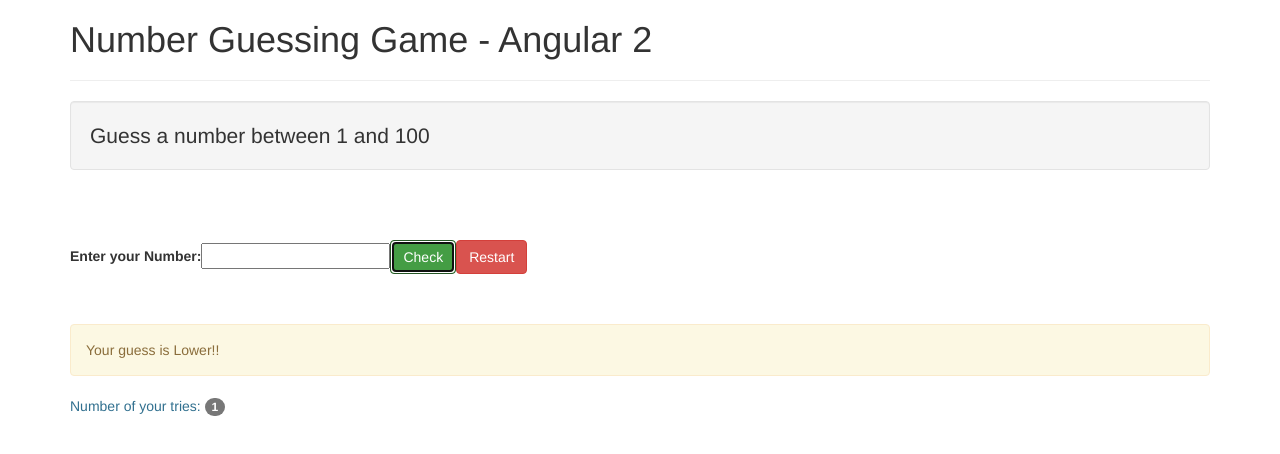
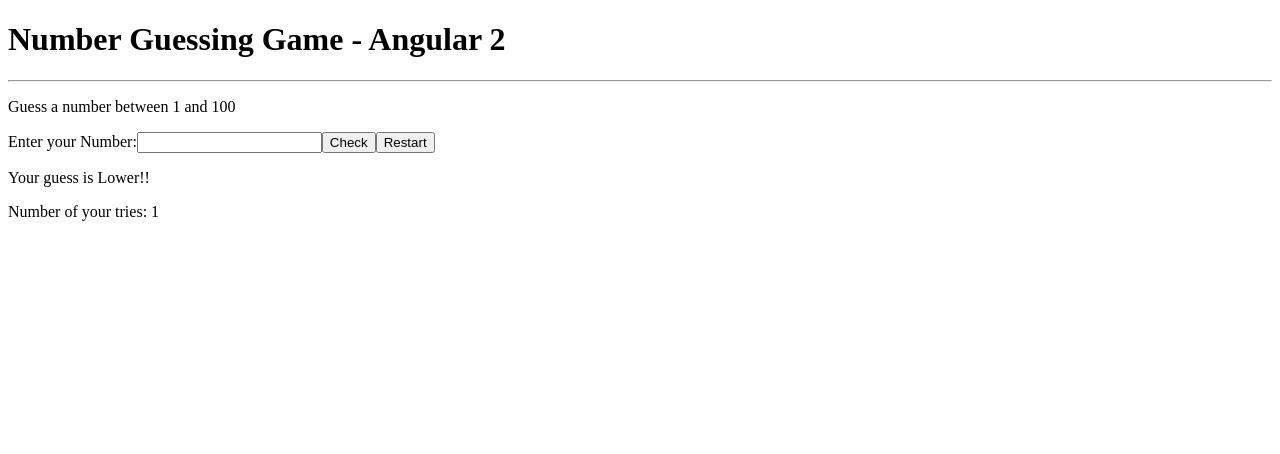
Before and after one commit to ryanzam/angular-guessing-game, an Angular app: page / in a window 1280 px wide. Both pictures are taken after a click on the button "Check". Shown: the top 454 px of the page. Built offline with nearby package versions, Linux system fonts and the light colour scheme.

Commit message:
some changes

```diff
--- a/src/app/guess-num/guess-num.component.html
+++ b/src/app/guess-num/guess-num.component.html
@@ -2,25 +2,25 @@
   <h1>Number Guessing Game - Angular 2</h1>
   <hr>
 
-  <p class="well lead">Guess a number between 1 and 100</p>
+  <p>Guess a number between 1 and 100</p>
 
-  <div class="main">
+  <div>
     <label for="">Enter your Number:</label>
 
     <input type="number" [value]="guessedNo" (input)="guessedNo=$event.target.value">
 
-    <button class="btn btn-success" (click)="checkNum()">Check</button>
+    <button  (click)="checkNum()">Check</button>
 
-    <button class="btn btn-danger" (click)="ngOnInit()">Restart</button>
+    <button  (click)="ngOnInit()">Restart</button>
 
   </div>
 
     <div>
-      <p *ngIf="difference<0" class="alert alert-warning">Your Guess is Higher!!</p>
+      <p *ngIf="difference<0" >Your Guess is Higher!!</p>
 
-      <p *ngIf="difference>0" class="alert alert-warning">Your guess is Lower!!</p>
+      <p *ngIf="difference>0" >Your guess is Lower!!</p>
 
-      <p *ngIf="difference===0" class="alert alert-success">Congrats!! you got it :))</p>
+      <p *ngIf="difference===0">Congrats!! you got it :))</p>
     </div>
 
   <p class="text-info">Number of your tries:
--- a/src/app/guess-num/guess-num.component.ts
+++ b/src/app/guess-num/guess-num.component.ts
@@ -19,10 +19,14 @@ export class GuessNumComponent implements OnInit {
     this.noOfTries = this.noOfTries +1;
 
     this.difference = this.originalNo - this.guessedNo;
-
-
   }
 
+  restart(){
+    this.originalNo= Math.floor((Math.random()*100) +1);
+    this.noOfTries = 0;
+    this.guessedNo = null;
+    this.difference = null;
+  }
 
   ngOnInit() {
     this.originalNo= Math.floor((Math.random()*100) +1);
--- a/src/index.html
+++ b/src/index.html
@@ -7,8 +7,7 @@
 
   <meta name="viewport" content="width=device-width, initial-scale=1">
   <link rel="icon" type="image/x-icon" href="favicon.ico">
-  <link rel="stylesheet" href="http://netdna.bootstrapcdn.com/bootstrap/
-3.1.1/css/bootstrap.min.css">
+
 
 </head>
 <body>
```
